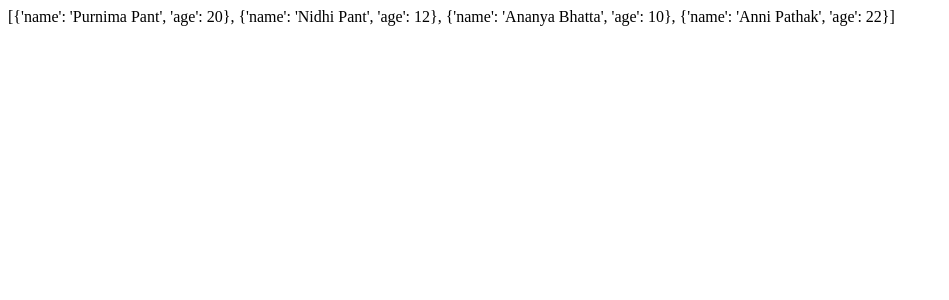
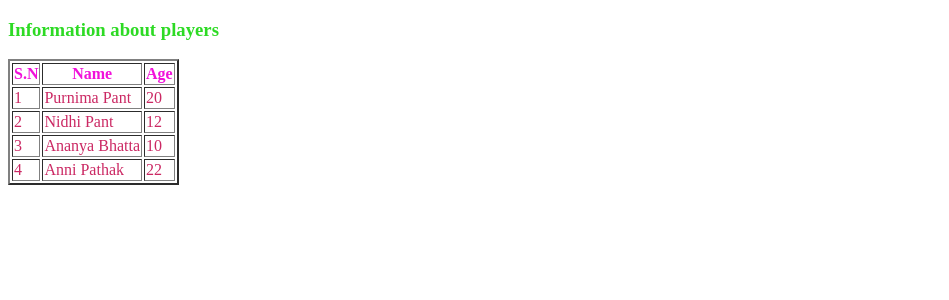
Before and after one commit to purnimapant77/django, a Django app: page /players/ in a window 1280 px wide. Shown: the top 300 px of the page, without its empty margins (0-949 px from the left). Run offline with Django 5.2, Linux system fonts and the light colour scheme.

Commit message:
loops in templates

```diff
--- a/mycode/scorecard/templates/home/index.html
+++ b/mycode/scorecard/templates/home/index.html
@@ -6,6 +6,18 @@
     <title>ScoreCard</title>
 </head>
 <body>
-    {{peoples}}
+    <h3 style="color: rgb(45, 218, 36);">Information about players</h3>
+    <table border="2px solid " >
+        <tr style="color: rgb(241, 17, 218);">
+            <th>S.N</th><th>Name</th><th>Age</th>
+        </tr>
+    {% for people in peoples %}
+        <tr style="color: rgb(203, 40, 99);">
+            <td>{{forloop.counter}}</td>
+            <td>{{people.name}}</td>
+            <td>{{people.age}}</td>
+        </tr>
+    {% endfor %}
+    </table>
 </body>
 </html>
--- a/mycode/scorecard/views.py
+++ b/mycode/scorecard/views.py
@@ -8,4 +8,4 @@ def players(request):
         {'name':"Ananya Bhatta", 'age':10},
         {'name':"Anni Pathak", 'age':22}
     ]
-    return render(request, 'home/index.html', context={"peoples":peoples})
+    return render(request, 'home/index.html', context={"peoples":peoples}) #when we need to send data from bakhend to template we use context
```
